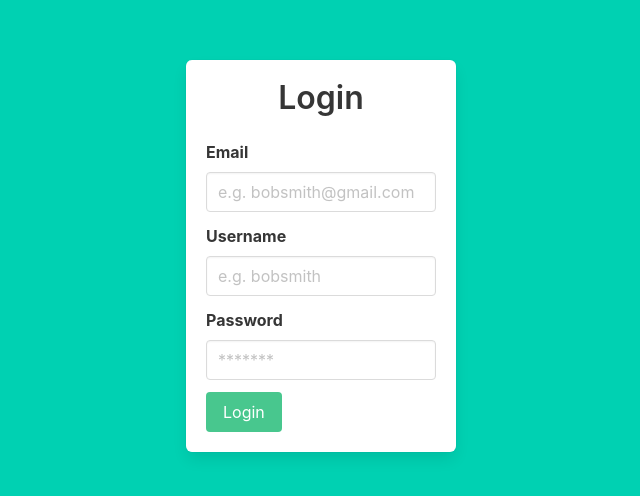
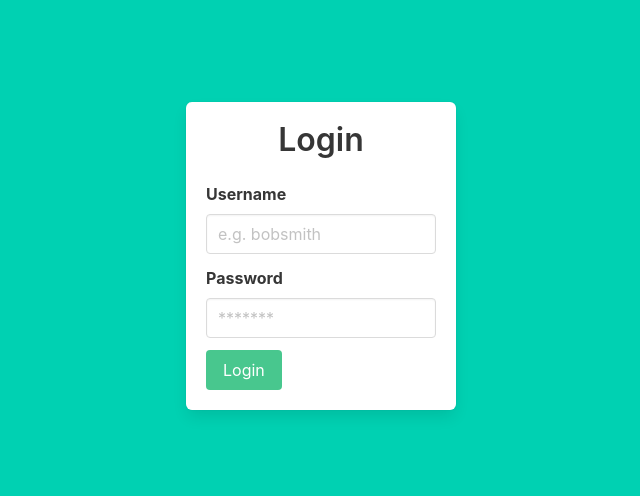
Before and after one commit to ConnorCable/Flexive, a React (Create React App) app in the folder Frontend/: page /login in a window 1280 px wide. Shown: the part 144-640 px from the top of the page, without its empty margins (319-959 px from the left). Built offline with nearby package versions, Linux system fonts and the light colour scheme.

Commit message:
got user input on form to work, changed user model

```diff
--- a/Frontend/src/components/Login.js
+++ b/Frontend/src/components/Login.js
@@ -22,6 +22,8 @@ const Login = () => {
   }
 
   const handleSubmit = (e) => {
+    console.log(JSON.stringify(credentials))
+
     e.preventDefault()
 
     if(!jwt){
@@ -32,7 +34,6 @@ const Login = () => {
         },
         method: "post",
         body: JSON.stringify({
-          email: credentials.email,
           username: credentials.username,
           password: credentials.password,
         })
@@ -42,10 +43,10 @@ const Login = () => {
           console.log(headers.get("authorization"))
         })
       }
-
   }
 
-  const {email,username,password} = credentials;
+
+  const {username,password} = credentials;
 
 
 
@@ -55,25 +56,11 @@ const Login = () => {
         <div className="container">
           <div className="columns is-centered">
             <div className="column is-5-tablet is-4-desktop is-3-widescreen">
-              <form action="" className="box" onSubmit={handleSubmit}>
+              <form className="box" onSubmit={handleSubmit}>
                 <div className="title has-text-centered has-text-grey-darker">
                   Login
                 </div>
-                <div className="field">
-                  <label for="" className="label">
-                    Email
-                  </label>
-                  <div className="control">
-                    <input
-                      type="email"
-                      placeholder="e.g. bobsmith@gmail.com"
-                      className="input"
-                      value = {email}
-                      onChange={changeHandler}
-                      required
-                    />
-                  </div>
-                </div>
+
                 <div className="field">
                   <label for="" className="label">
                     Username
@@ -83,6 +70,7 @@ const Login = () => {
                       type="username"
                       placeholder="e.g. bobsmith"
                       className="input"
+                      name="username"
                       value={username}
                       onChange={changeHandler}
                       required
@@ -98,6 +86,7 @@ const Login = () => {
                       type="password"
                       placeholder="*******"
                       className="input"
+                      name="password"
                       value={password}
                       onChange={changeHandler}
                       required
@@ -106,7 +95,7 @@ const Login = () => {
                 </div>
 
                 <div className="field">
-                  <button className="button is-success" >Login</button>
+                  <button className="button is-success" type="submit">Login</button>
                 </div>
               </form>
             </div>
```
Also changed, not shown: 1 other file (tests, documents, lock files or other folders).
